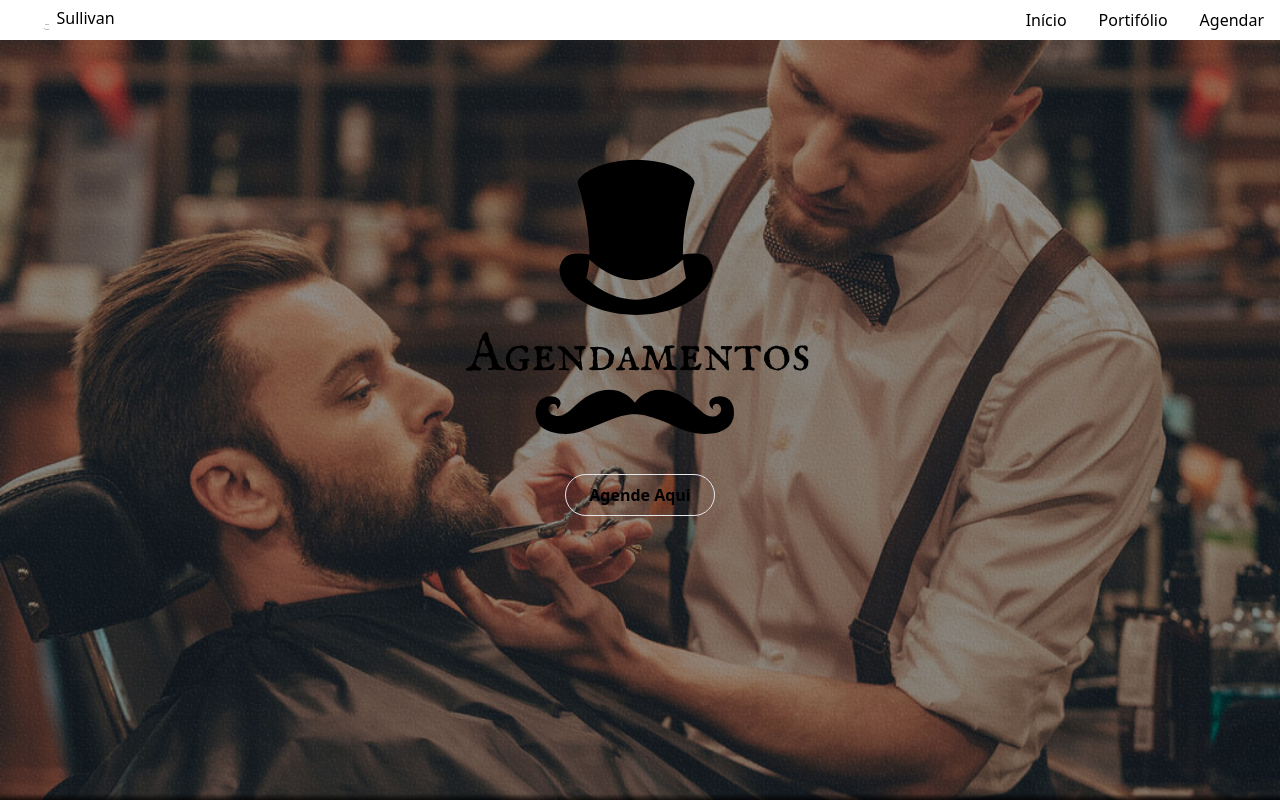
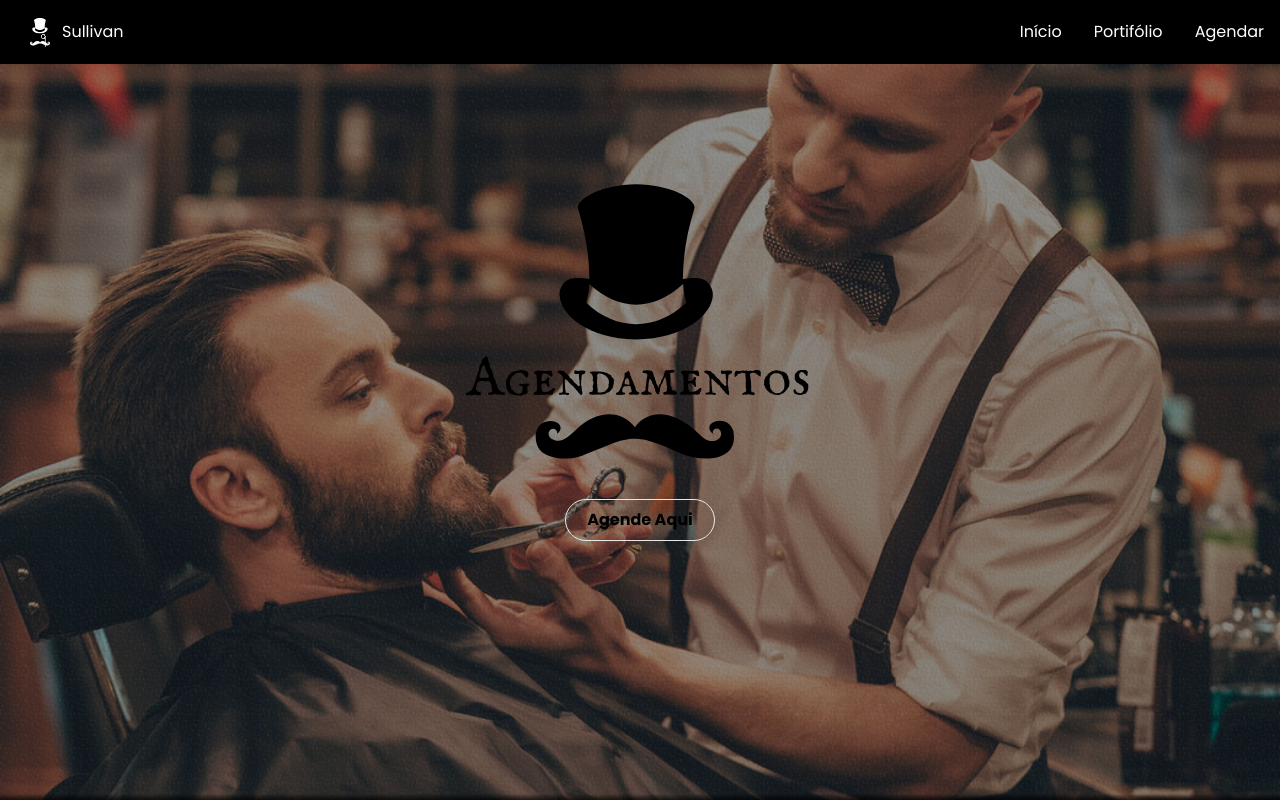
Before and after one commit to MatheusLukas/barbearia_react, a Next.js app: page /agendamento in a window 1280 px wide. Built offline with nearby package versions, Linux system fonts and the light colour scheme.

Commit message:
Finalização

```diff
--- a/package.json
+++ b/package.json
@@ -10,9 +10,12 @@
   },
   "dependencies": {
     "@headlessui/react": "^1.7.2",
+    "@types/react-calendar": "^3.5.3",
     "keen-slider": "^6.8.2",
     "next": "12.3.1",
     "react": "18.2.0",
+    "react-calendar": "^3.9.0",
+    "react-date-picker": "^9.0.0",
     "react-dom": "18.2.0",
     "react-responsive-carousel": "^3.2.23",
     "swiper": "^8.4.4"
--- a/src/components/Carousel.tsx
+++ b/src/components/Carousel.tsx
@@ -2,6 +2,7 @@ import React, { useRef, useState } from "react";
 // Import Swiper React components
 import { Swiper, SwiperSlide } from "swiper/react";
 
+import Image from "next/image";
 // Import Swiper styles
 import "swiper/css";
 import "swiper/css/pagination";
@@ -25,24 +26,61 @@ export default function App() {
         }}
         modules={[Pagination, Autoplay]}
         className="mySwiper"
+        id="carousel"
       >
         <SwiperSlide>
-          <img className="h-[350px]  " src="/img1.jpg" />
+          <Image
+            width={225}
+            height={350}
+            className="rounded-lg"
+            src="/img1.jpg"
+            alt=""
+          />
         </SwiperSlide>
         <SwiperSlide>
-          <img className="h-[350px] " src="/img2.jpg" />
+          <Image
+            width={225}
+            height={350}
+            className="rounded-lg"
+            src="/img2.jpg"
+            alt=""
+          />
         </SwiperSlide>
         <SwiperSlide>
-          <img className="h-[350px] " src="/img3.jpg" />
+          <Image
+            width={225}
+            height={350}
+            className="rounded-lg"
+            src="/img3.jpg"
+            alt=""
+          />
         </SwiperSlide>
         <SwiperSlide>
-          <img className="h-[350px] " src="/img4.jpg" />
+          <Image
+            width={225}
+            height={350}
+            className="rounded-lg"
+            src="/img4.jpg"
+            alt=""
+          />
         </SwiperSlide>
         <SwiperSlide>
-          <img className="h-[350px] " src="/img5.jpg" />
+          <Image
+            width={225}
+            height={350}
+            className="rounded-lg"
+            src="/img5.jpg"
+            alt=""
+          />
         </SwiperSlide>
         <SwiperSlide>
-          <img className="h-[350px] " src="/img6.jpg" />
+          <Image
+            width={225}
+            height={350}
+            className="rounded-lg"
+            src="/img6.jpg"
+            alt=""
+          />
         </SwiperSlide>
       </Swiper>
     </>
--- /dev/null
+++ b/src/components/Footer.tsx
@@ -0,0 +1,32 @@
+export function Footer() {
+  return (
+    <div className="bg-white w-full flex flex-col justify-center items-center">
+      <div className="container-footer grid grid-cols-2 place-items-center h-[500px] items-center">
+        <div className="item-footer">
+          <h1 className="font-bold">Aonde nos Encontrar?</h1>
+          <p className="w-[28ch]">
+            Av. São Paulo, 205 Jardim - Alvinópolis, Atibaia - SP, 12942-520
+          </p>
+        </div>
+
+        <div>
+          <h1 className="font-bold">Horários de Funcionamento</h1>
+          <p className="w-[20ch]">Segunda à Sexta das 8h as 12h e 13h as 18h</p>
+        </div>
+
+        <div className="flex items-center justify-center col-span-2">
+          <iframe
+            src="https://www.google.com/maps/embed?pb=!1m18!1m12!1m3!1d229.33819154186003!2d-46.570482979348434!3d-23.118645376954223!2m3!1f0!2f0!3f0!3m2!1i1024!2i768!4f13.1!3m3!1m2!1s0x94cec139a23b6d49%3A0xb9d846323db3b638!2sSullivan%20Cabeleireiro!5e0!3m2!1spt-BR!2sbr!4v1665939720138!5m2!1spt-BR!2sbr"
+            width="700"
+            height="300"
+            className="border:0;"
+            loading="lazy"
+          ></iframe>
+        </div>
+      </div>
+      <div className="flex justify-center">
+        <p>Todos os Direitos Reservados © 2022</p>
+      </div>
+    </div>
+  );
+}
--- a/src/components/Modal.tsx
+++ b/src/components/Modal.tsx
@@ -1,8 +1,12 @@
 import { Dialog, Transition } from "@headlessui/react";
 import { Fragment, useState } from "react";
 import { ShowData } from "../components/ShowData";
+import Image from "next/image";
+import Calendar from "react-calendar";
 
 export default function MyModal() {
+  const [value, onChange] = useState(new Date());
+
   let [isOpen, setIsOpen] = useState(false);
 
   function closeModal() {
@@ -60,12 +64,14 @@ export default function MyModal() {
                     <ShowData />
                   </div>
 
-                  <div className="mt-4">{/* Cards da hora periodo */}</div>
+                  <div className="mt-4 flex justify-center">
+                    <Calendar onChange={onChange} value={value} />
+                  </div>
                   <button
                     onClick={closeModal}
-                    className="absolute top-1 right-1 hover:bg-red-400 rounded-xl"
+                    className="absolute top-1 right-1 hover:bg-red-400 rounded-xl flex items-center"
                   >
-                    <img src="/Close.svg" alt="" className="h-6" />
+                    <Image width={24} height={24} src="/Close.svg" alt="" />
                   </button>
                 </Dialog.Panel>
               </Transition.Child>
--- a/src/components/Navbar.tsx
+++ b/src/components/Navbar.tsx
@@ -1,38 +1,37 @@
 import Link from "next/link";
 import React from "react";
 import Sandwich from "./Sandwich";
+import Image from "next/image";
 
 const Navbar = () => {
   return (
-    <nav className="bg-white">
+    <nav className="bg-black py-3">
       <div className="md:flex md:items-center md:justify-between">
         <div className="flex justify-between items-center">
-          <span className="text-2x1 cursor-pointer">
-            <img
-              className="h-10 inline ml-[30px] decoration-black "
+          <div className="text-2x1 cursor-pointer flex items-center text-white mx-[30px]">
+            <Image
+              width={20}
+              height={40}
+              className="inline decoration-black "
               src="/logo.svg"
+              alt=""
             />
-            Sullivan
-          </span>
+            <p className="mx-3">Sullivan</p>
+          </div>
           <Sandwich />
         </div>
-        <ul className="md:flex md:items-center z-[1] md:z-auto md:static bg-white absolute w-full left-0 md:w-auto md:py-0 py-4 md:pl-0 pl-7 md:opacity-100 opacity-0 top-[-400px] transition-all ease-in duration-500">
+        <ul className="md:flex md:items-center z-[1] md:z-auto md:static absolute w-full left-0 md:w-auto md:py-0 py-4 md:pl-0 pl-7 md:opacity-100 opacity-0 top-[-400px] transition-all ease-in duration-500 text-white">
           <li className="mx-4 my-6 md:my-0">
-            <Link href="/" className="text-x1 hover:opacity-60 duration-500">
-              <a>Início</a>
+            <Link href="/" className="text-x1">
+              <a className="text-x1 hover:opacity-60 duration-500">Início</a>
             </Link>
           </li>
-          <li className="mx-4 my-6 md:my-0">
-            <Link href="#" className="text-x1 hover:opacity-60 duration-500">
-              <a>Portifólio</a>
-            </Link>
+          <li className="mx-4 my-6 md:my-0 hover:opacity-60 duration-500">
+            <a href="#secao">Portifólio</a>
           </li>
           <li className="mx-4 my-6 md:my-0">
-            <Link
-              href="/agendamento"
-              className="text-x1 hover:opacity-60 duration-500"
-            >
-              <a>Agendar</a>
+            <Link href="/agendamento" className="text-x1 ">
+              <a className="hover:opacity-60 duration-500">Agendar</a>
             </Link>
           </li>
         </ul>
--- a/src/components/ShowData.tsx
+++ b/src/components/ShowData.tsx
@@ -1,12 +1,10 @@
 import React from "react";
 
 export const ShowData = () => {
-  const date = new Date();
+  const date = new Date().toLocaleDateString("pt-BR", {
+    month: "long",
+    year: "numeric",
+  });
 
-  let month = date.toLocaleDateString("pt-BR", { month: "long" });
-  let year = date.toLocaleDateString("pt-BR", { year: "numeric" });
-
-  let data = month.charAt(0).toUpperCase() + month.slice(1) + " " + year;
-
-  return <div>{data}</div>;
+  return <div className="capitalize">{date}</div>;
 };
--- a/src/pages/agendamento.tsx
+++ b/src/pages/agendamento.tsx
@@ -1,13 +1,20 @@
 import Navbar from "../components/Navbar";
 import Modal from "../components/Modal";
+import Image from "next/image";
 
 function Agendamento() {
   return (
     <div>
-      <div className="background-home">
+      <div className="background-home font-poppins">
         <Navbar />
-        <div className="flex flex-col justify-center items-center gap-10">
-          <img src="/Logo_agendamento.svg" className="w-[350px] mt-[110px]" />
+        <div className="flex flex-col justify-center items-center gap-10 mt-[110px]">
+          <Image
+            width={350}
+            height={285}
+            src="/Logo_agendamento.svg"
+            className=""
+            alt=""
+          />
           <Modal />
         </div>
       </div>
--- a/src/pages/index.tsx
+++ b/src/pages/index.tsx
@@ -2,20 +2,28 @@ import type { NextPage } from "next";
 import styles from "../styles/Home.module.css";
 import Navbar from "../components/Navbar";
 import Carousel from "../components/Carousel";
+import { Footer } from "../components/Footer";
+import Image from "next/image";
 
 const Home: NextPage = () => {
   return (
-    <div>
+    <div className="font-poppins">
       <div className="background-home">
         <Navbar />
 
         <div className="flex justify-center items-center mt-[110px]">
-          <img src="/Logo_inicial.svg" className="w-[400px]" />
+          <Image src="/Logo_inicial.svg" width={450} height={310} />
         </div>
       </div>
 
-      <div className="bg-black h-[500px] flex justify-center items-center ">
+      <div
+        className="bg-black h-[500px] flex justify-center items-center "
+        id="secao"
+      >
         <Carousel />
+      </div>
+      <div>
+        <Footer />
       </div>
     </div>
   );
--- a/src/styles/globals.css
+++ b/src/styles/globals.css
@@ -1,15 +1,14 @@
+@import url("https://fonts.googleapis.com/css2?family=Poppins:wght@100;300;400;600;700&display=swap");
+@import url("react-calendar/dist/Calendar.css");
 @tailwind base;
 @tailwind components;
 @tailwind utilities;
 
-.container-fotos {
-  @apply mx-5 my-5;
-}
-
-.organizar_fotos {
-  @apply grid justify-center items-center gap-5  grid-cols-[150px_150px];
-}
-
 .background-home {
   @apply bg-back bg-no-repeat bg-center bg-fixed w-full h-screen bg-cover;
 }
+
+html,
+body {
+  scroll-behavior: smooth;
+}
--- a/tailwind.config.js
+++ b/tailwind.config.js
@@ -12,6 +12,9 @@ module.exports = {
         img5: "url(/img5.jpg)",
         img6: "url(/img6.jpg)",
       },
+      fontFamily: {
+        poppins: ["Poppins", "sans-serif"],
+      },
     },
 
     plugins: [],
```
Also changed, not shown: src/pages/_app.tsx (+4 -4 lines), public/icons/open-menu.svg, 1 other file (tests, documents, lock files or other folders).
